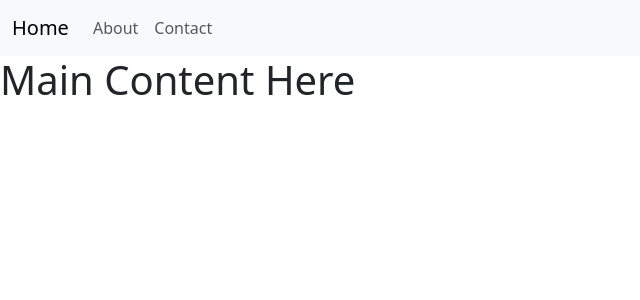
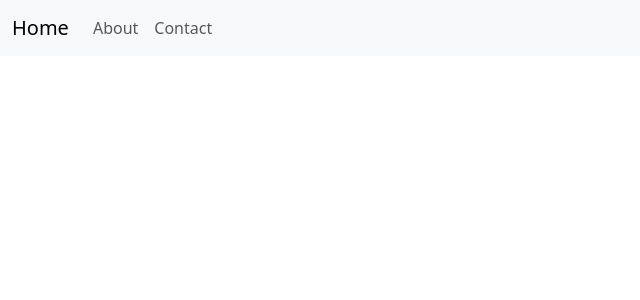
Before and after one commit to georgiehackett/movie-muse, a React (Vite) app: page / in a window 1280 px wide. Shown: the top 300 px of the page, without its empty margins (0-640 px from the left). Built offline with nearby package versions, Linux system fonts and the light colour scheme.

Commit message:
linked navbar

```diff
--- a/src/App.jsx
+++ b/src/App.jsx
@@ -4,10 +4,7 @@ import { Router } from 'react-router-dom';
 
 const App = () => {
   return (
-    <div>
-      <Navbar />
-      <h1>Main Content Here</h1>
-    </div>
+      <Navbar/>
   );
 };
 
--- a/src/navbar/navbar.jsx
+++ b/src/navbar/navbar.jsx
@@ -28,4 +28,3 @@ const Navbar = () => {
 };
 
 export default Navbar;
-// set up router -link part
```
